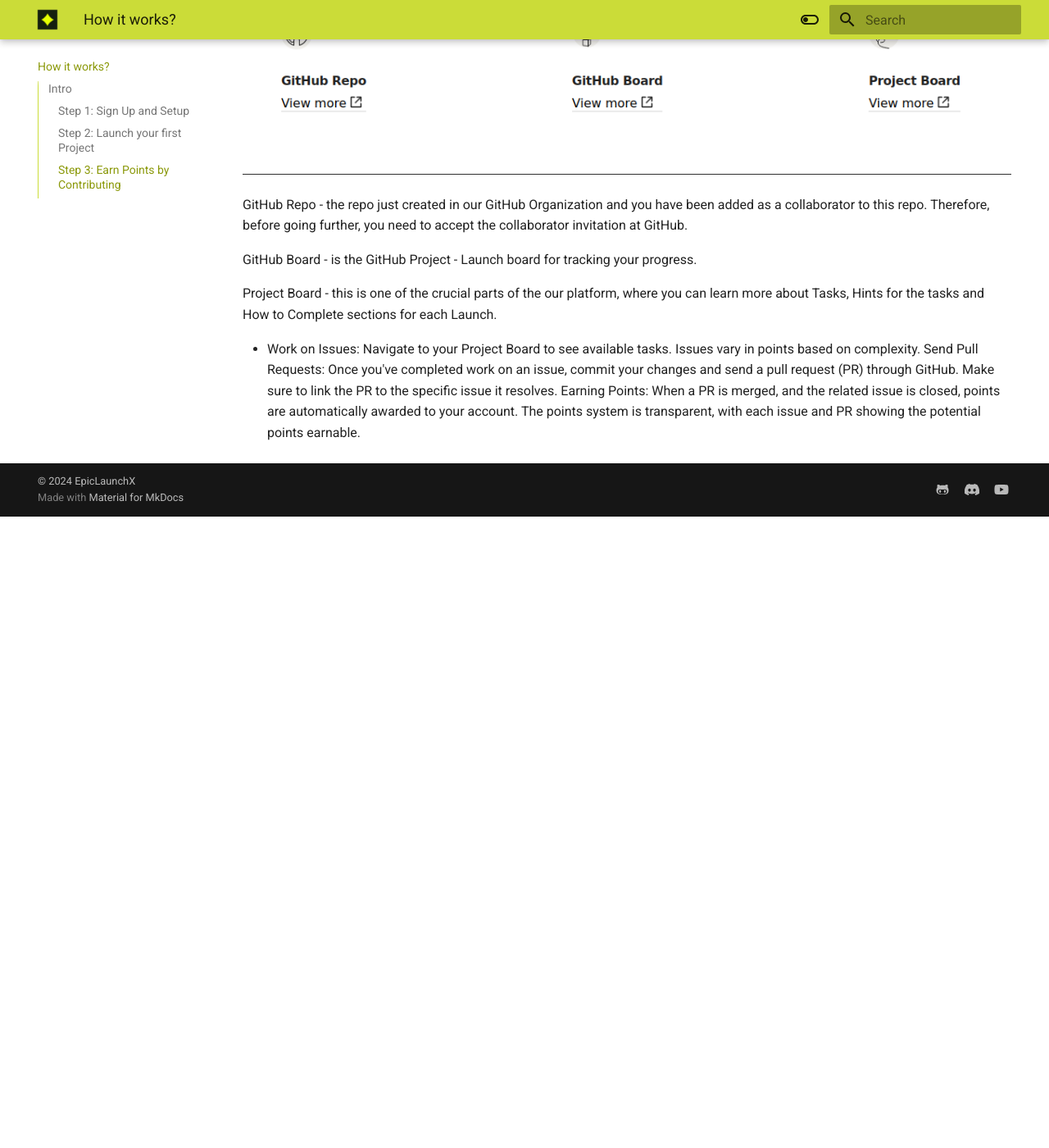
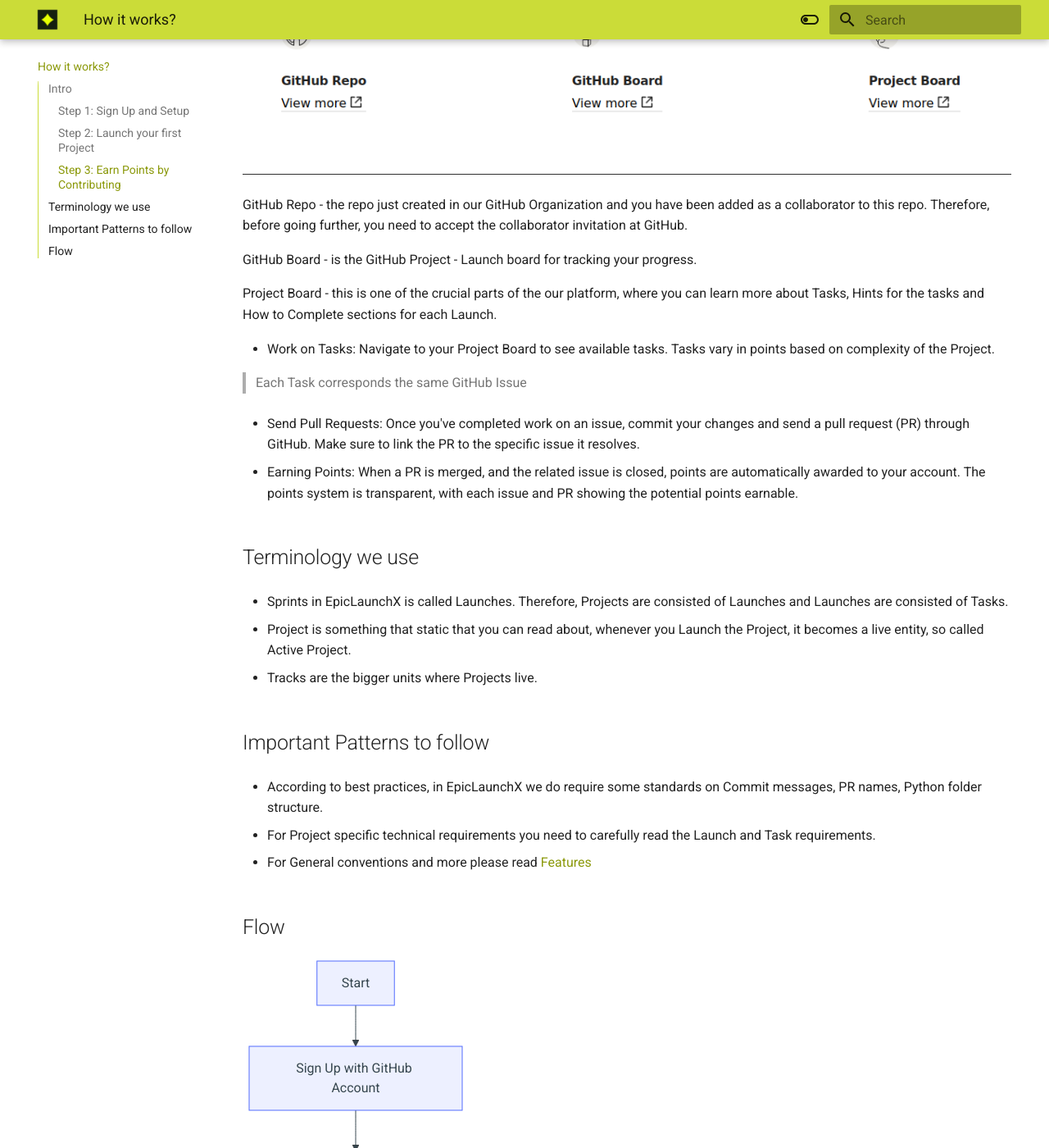
Before and after one commit to EpicLaunchX/docs, an MkDocs documentation site: the page built from docs/how-it-works.md, in a window 1280 px wide and 1400 px high, scrolled down 1541 px. Shown: the whole window at 82% size. Built offline with MkDocs 1.6.1 and Material for MkDocs 9.7.7, drawn with Linux system fonts in a browser that asks for light colours; before the commit the page ends 2171 px from its top, so only the background shows below that.

Commit message:
feat: finish how it works page

````diff
--- a/docs/how_it_works.md
+++ b/docs/how-it-works.md
@@ -49,6 +49,42 @@
 
 Project Board - this is one of the crucial parts of the our platform, where you can learn more about Tasks, Hints for the tasks and How to Complete sections for each Launch.
 
-* Work on Issues: Navigate to your Project Board to see available tasks. Issues vary in points based on complexity.
-Send Pull Requests: Once you've completed work on an issue, commit your changes and send a pull request (PR) through GitHub. Make sure to link the PR to the specific issue it resolves.
-Earning Points: When a PR is merged, and the related issue is closed, points are automatically awarded to your account. The points system is transparent, with each issue and PR showing the potential points earnable.
+* Work on Tasks: Navigate to your Project Board to see available tasks. Tasks vary in points based on complexity of the Project.
+
+> Each Task corresponds the same GitHub Issue
+
+* Send Pull Requests: Once you've completed work on an issue, commit your changes and send a pull request (PR) through GitHub. Make sure to link the PR to the specific issue it resolves.
+
+* Earning Points: When a PR is merged, and the related issue is closed, points are automatically awarded to your account. The points system is transparent, with each issue and PR showing the potential points earnable.
+
+## Terminology we use
+
+* Sprints in EpicLaunchX is called Launches. Therefore, Projects are consisted of Launches and Launches are consisted of Tasks.
+
+* Project is something that static that you can read about, whenever you Launch the Project, it becomes a live entity, so called Active Project.
+
+* Tracks are the bigger units where Projects live.
+
+## Important Patterns to follow
+
+* According to best practices, in EpicLaunchX we do require some standards on Commit messages, PR names, Python folder structure.
+
+* For Project specific technical requirements you need to carefully read the Launch and Task requirements.
+
+* For General conventions and more please read [Features](features.md)
+
+## Flow
+
+```mermaid
+flowchart TD
+    A[Start] --> B[Sign Up with GitHub Account]
+    B --> C[Launch New Project]
+    C --> E[Work on Issues]
+    E --> F[Send Pull Requests]
+    F --> G[PR Merged and Issue closed]
+    G --> H[Earn Points]
+    H --> I[Track Progress on Dashboard and on Active Project details]
+    I --> J[Check Leaderboard]
+    J --> K{End}
+
+```
--- a/mkdocs.yml
+++ b/mkdocs.yml
@@ -2,6 +2,7 @@
 theme:
   name: material
   logo: assets/logo.png
+  favicon: assets/favicon.ico
   features:
     - navigation.tabs
     - navigation.sections
@@ -56,6 +57,11 @@
   - pymdownx.emoji:
       emoji_index: !!python/name:materialx.emoji.twemoji
       emoji_generator: !!python/name:materialx.emoji.to_svg
+  - pymdownx.superfences:
+      custom_fences:
+        - name: mermaid
+          class: mermaid
+          format: !!python/name:pymdownx.superfences.fence_code_format
 
 copyright: |
   &copy; 2024 <a href="https://epiclaunchx.io"  target="_blank" rel="noopener">EpicLaunchX</a>
````
Also changed, not shown: docs/index.md (+10 -0 lines), docs/assets/favicon.ico (added).
